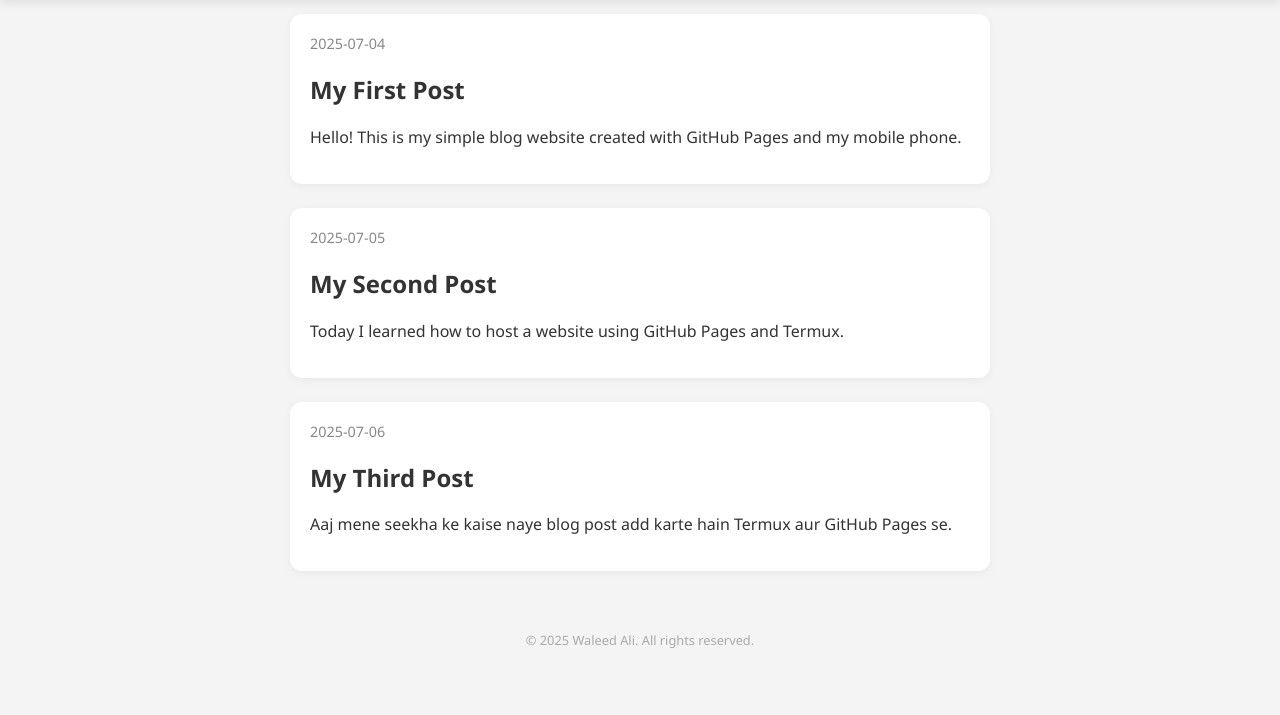
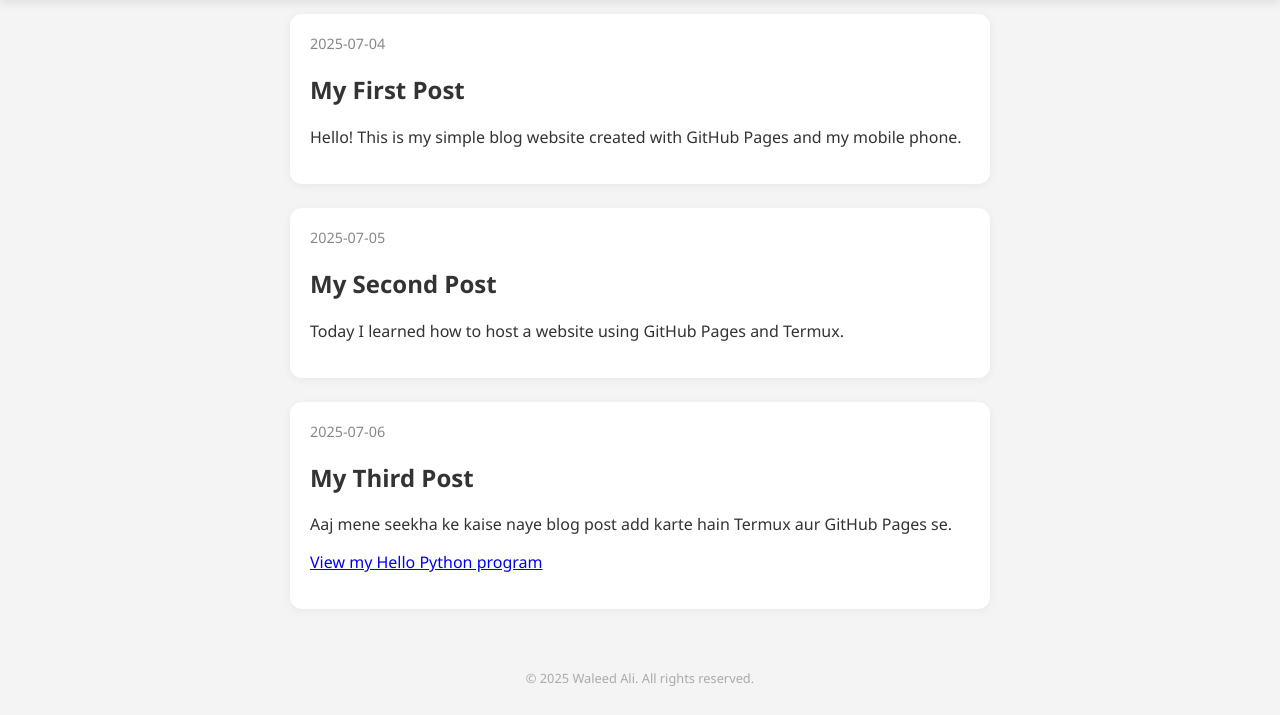
Before and after one commit to waleedcoderuner/waleedcoderuner.github.io, a plain HTML site: page index.html in a window 1280 px wide. Shown: the part 85-800 px from the top of the page. Drawn offline with Linux system fonts and the light colour scheme.

Commit message:
Linked python program in blog

```diff
--- a/index.html
+++ b/index.html
@@ -83,7 +83,11 @@
       <div class="date">2025-07-06</div>
       <h2>My Third Post</h2>
       <p>Aaj mene seekha ke kaise naye blog post add karte hain Termux aur GitHub Pages se.</p>
-    </div>
+<p>
+   <a href="https://github.com/waleedcoderuner/python-programs/blob/main/hello.py" target="_blank">
+  View my Hello Python program</a>
+</p>
+ </div>
 
   </div>
 
```
